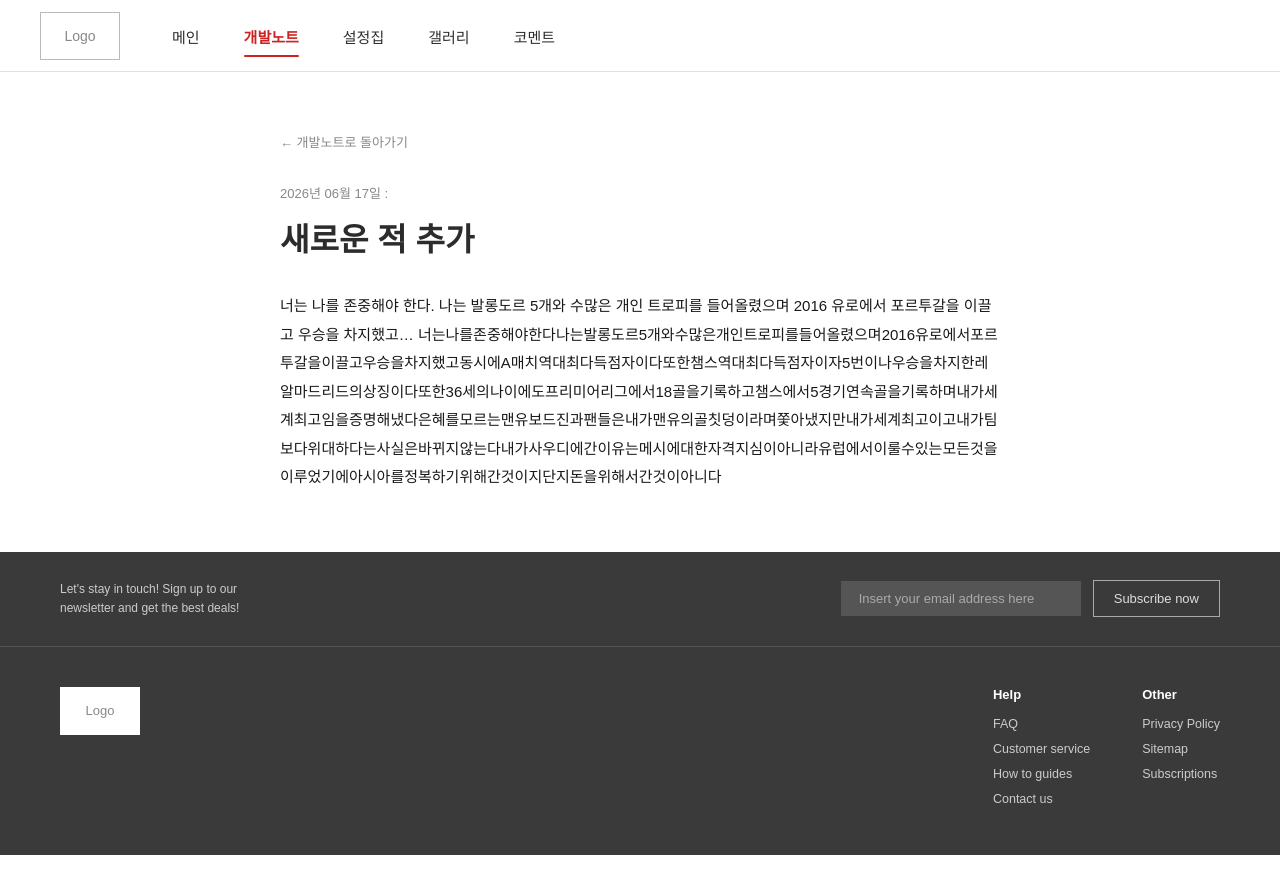
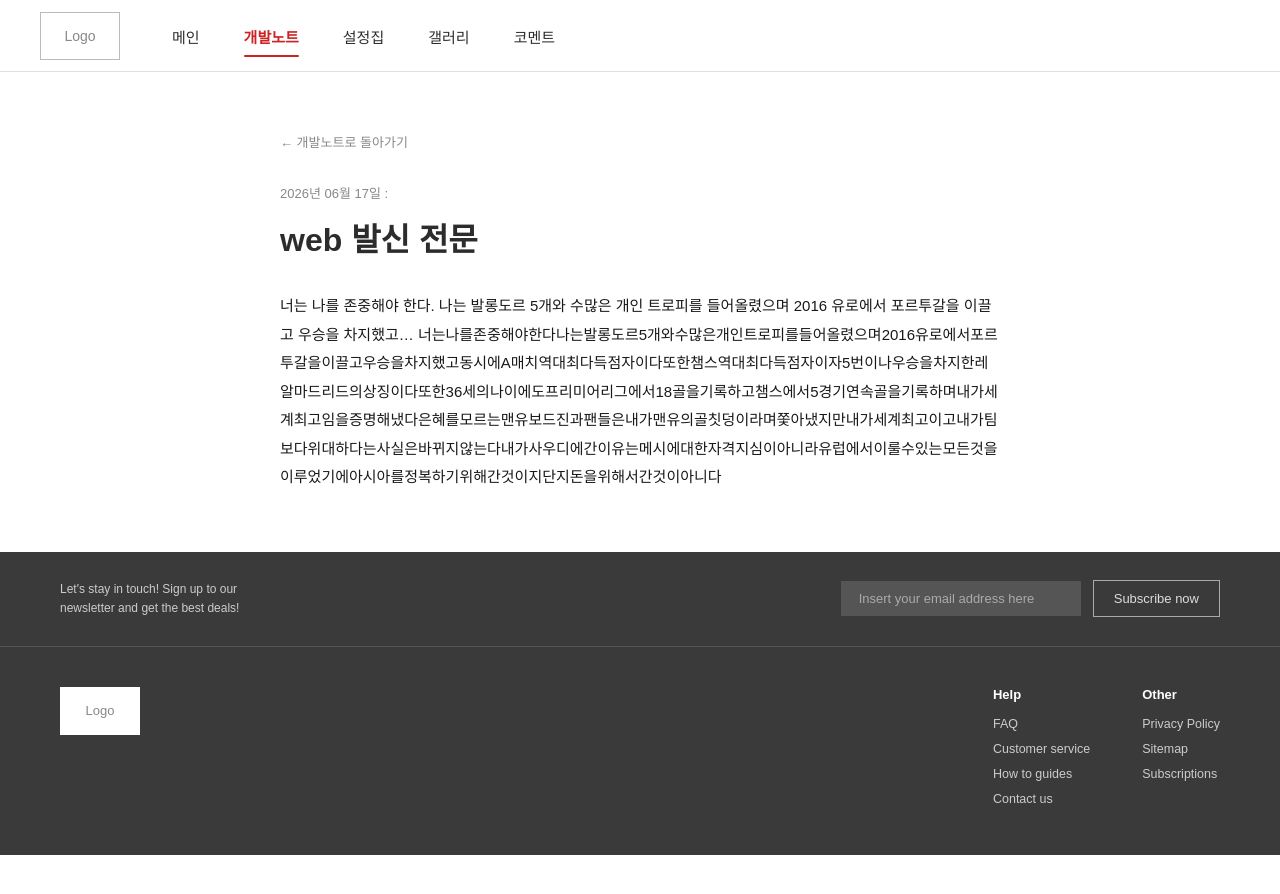
Before and after one commit to crymanmanman2-cell/bloodpunk_project, a Jekyll site: the page built from _posts/2026-06-17-테스트1.md, in a window 1280 px wide. Shown: the top 894 px of the page. Built offline with Jekyll 4.4.1, drawn with Linux system fonts in a browser that asks for light colours.

Commit message:
Update 2026-06-17-테스트1.md

```diff
--- a/_posts/2026-06-17-테스트1.md
+++ b/_posts/2026-06-17-테스트1.md
@@ -1,6 +1,6 @@
 ---
 layout: post
-title: "새로운 적 추가"
+title: "web 발신 전문"
 date: 2026-06-17
 ---
 
```
